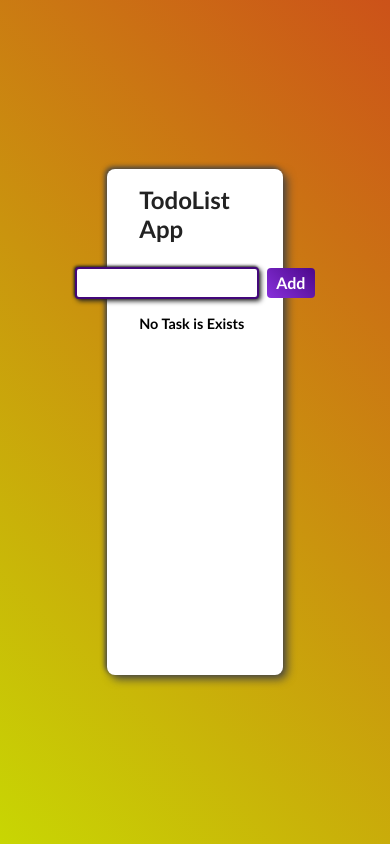
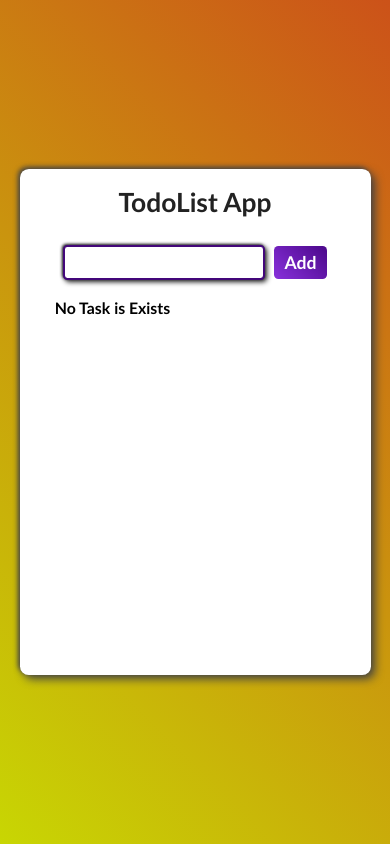
Before and after one commit to MohammadBorabadi0/TodoList, a React (Create React App) app: page / in a window 390 px wide. Built offline with nearby package versions, Linux system fonts and the light colour scheme.

Commit message:
updated Style for responsive

```diff
--- a/src/Components/TodoApp/TodoApp.module.css
+++ b/src/Components/TodoApp/TodoApp.module.css
@@ -26,9 +26,14 @@ header h2 {
   padding: 1rem 4rem 6rem 4rem;
   border-radius: 1rem;
   box-shadow: -2px -2px 5px #444, 4px 4px 10px #444;
+  display: flex;
+  flex-direction:column;
 }
 
 @media (max-width: 768px) {
+  .todoApp {
+    width: 100%;
+  }
   .todo {
     width: 90%;
   }
--- a/src/index.css
+++ b/src/index.css
@@ -34,6 +34,6 @@ html {
 
 @media (max-width: 768px) {
   html {
-    font-size: 50%;
+    font-size: 55%;
   }
 }
```
